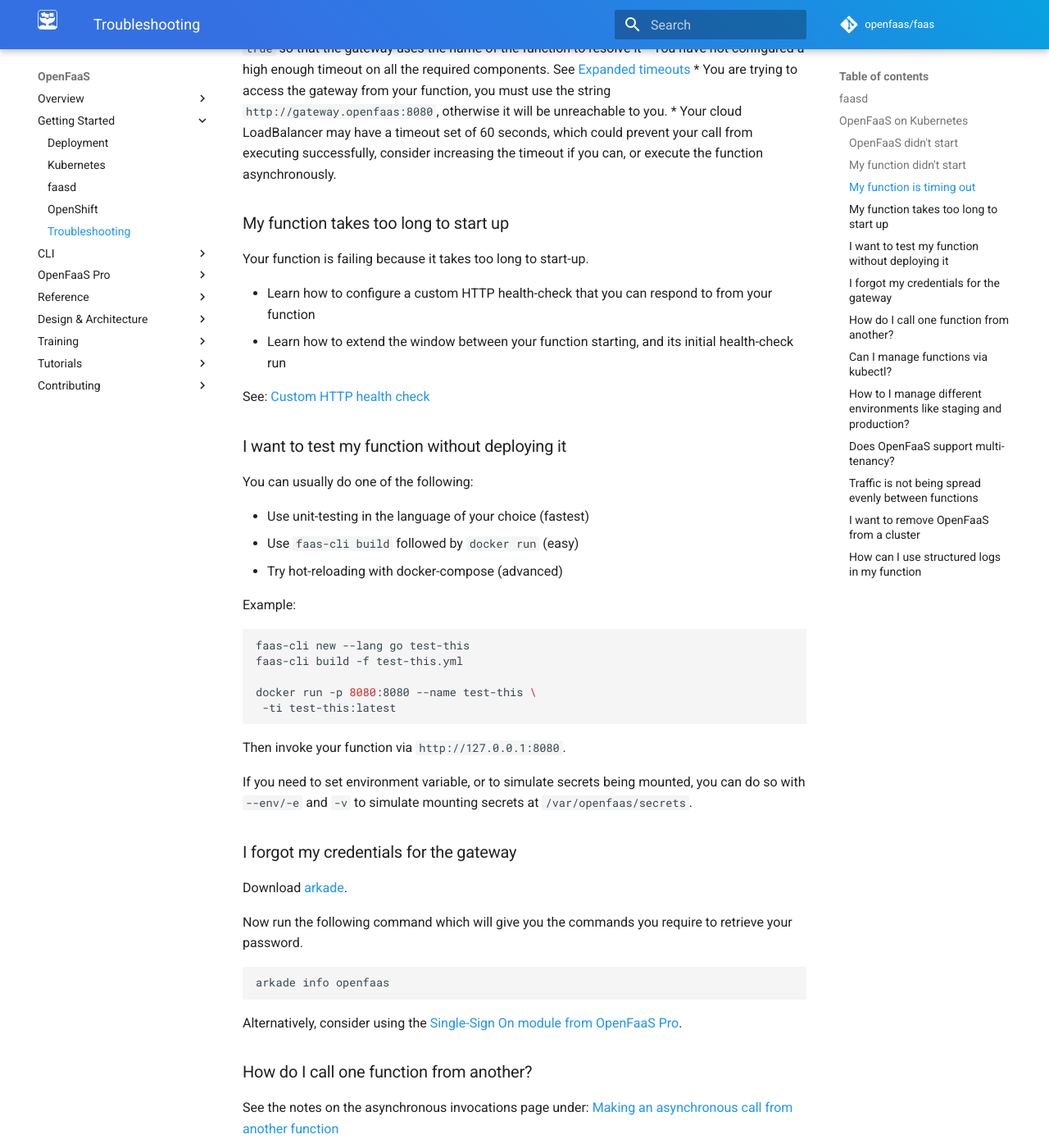
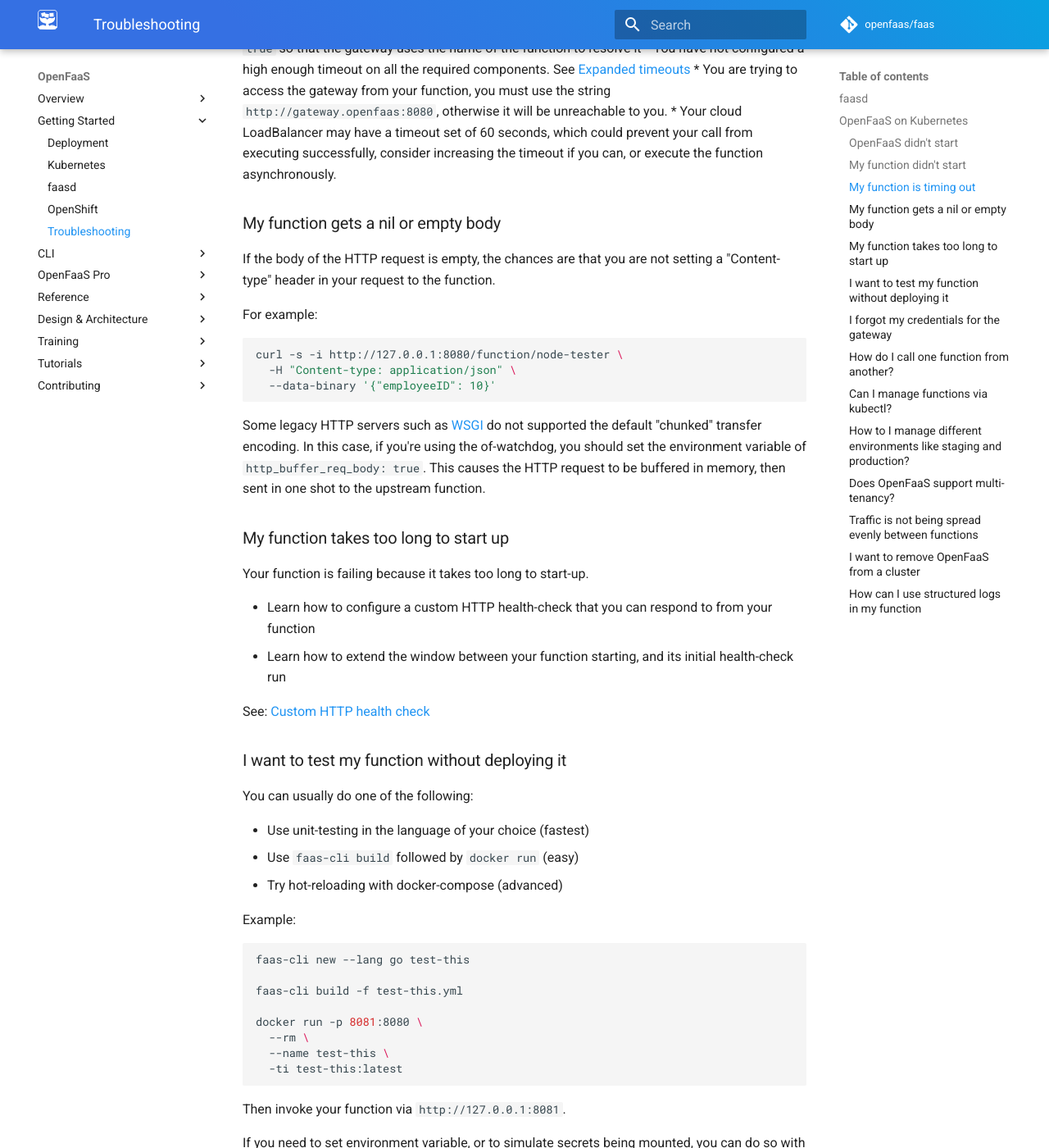
Before and after one commit to openfaas/docs, an MkDocs documentation site: the page built from docs/deployment/troubleshooting.md, in a window 1280 px wide and 1400 px high, scrolled down 2471 px. Shown: the whole window at 82% size. Built offline with MkDocs 1.6.1 and Material for MkDocs 9.7.7, drawn with Linux system fonts in a browser that asks for light colours; comment, search, counter and statistics services are not loaded.

Commit message:
Add a note on WSGI and headers
Signed-off-by: Alex Ellis (OpenFaaS Ltd) <alexellis2@gmail.com>

````diff
--- a/docs/deployment/troubleshooting.md
+++ b/docs/deployment/troubleshooting.md
@@ -113,6 +113,20 @@ Common issues:
 * You are trying to access the gateway from your function, you must use the string `http://gateway.openfaas:8080`, otherwise it will be unreachable to you.
 * Your cloud LoadBalancer may have a timeout set of 60 seconds, which could prevent your call from executing successfully, consider increasing the timeout if you can, or execute the function asynchronously.
 
+### My function gets a nil or empty body
+
+If the body of the HTTP request is empty, the chances are that you are not setting a "Content-type" header in your request to the function.
+
+For example:
+
+```bash
+curl -s -i http://127.0.0.1:8080/function/node-tester \
+  -H "Content-type: application/json" \
+  --data-binary '{"employeeID": 10}'
+```
+
+Some legacy HTTP servers such as [WSGI](https://en.wikipedia.org/wiki/Web_Server_Gateway_Interface) do not supported the default "chunked" transfer encoding. In this case, if you're using the of-watchdog, you should set the environment variable of `http_buffer_req_body: true`. This causes the HTTP request to be buffered in memory, then sent in one shot to the upstream function.
+
 ### My function takes too long to start up
 
 Your function is failing because it takes too long to start-up.
@@ -134,13 +148,16 @@ Example:
 
 ```bash
 faas-cli new --lang go test-this
+
 faas-cli build -f test-this.yml
 
-docker run -p 8080:8080 --name test-this \
- -ti test-this:latest
+docker run -p 8081:8080 \
+  --rm \
+  --name test-this \
+  -ti test-this:latest
 ```
 
-Then invoke your function via `http://127.0.0.1:8080`.
+Then invoke your function via `http://127.0.0.1:8081`.
 
 If you need to set environment variable, or to simulate secrets being mounted, you can do so with `--env/-e` and `-v` to simulate mounting secrets at `/var/openfaas/secrets`.
 
````
